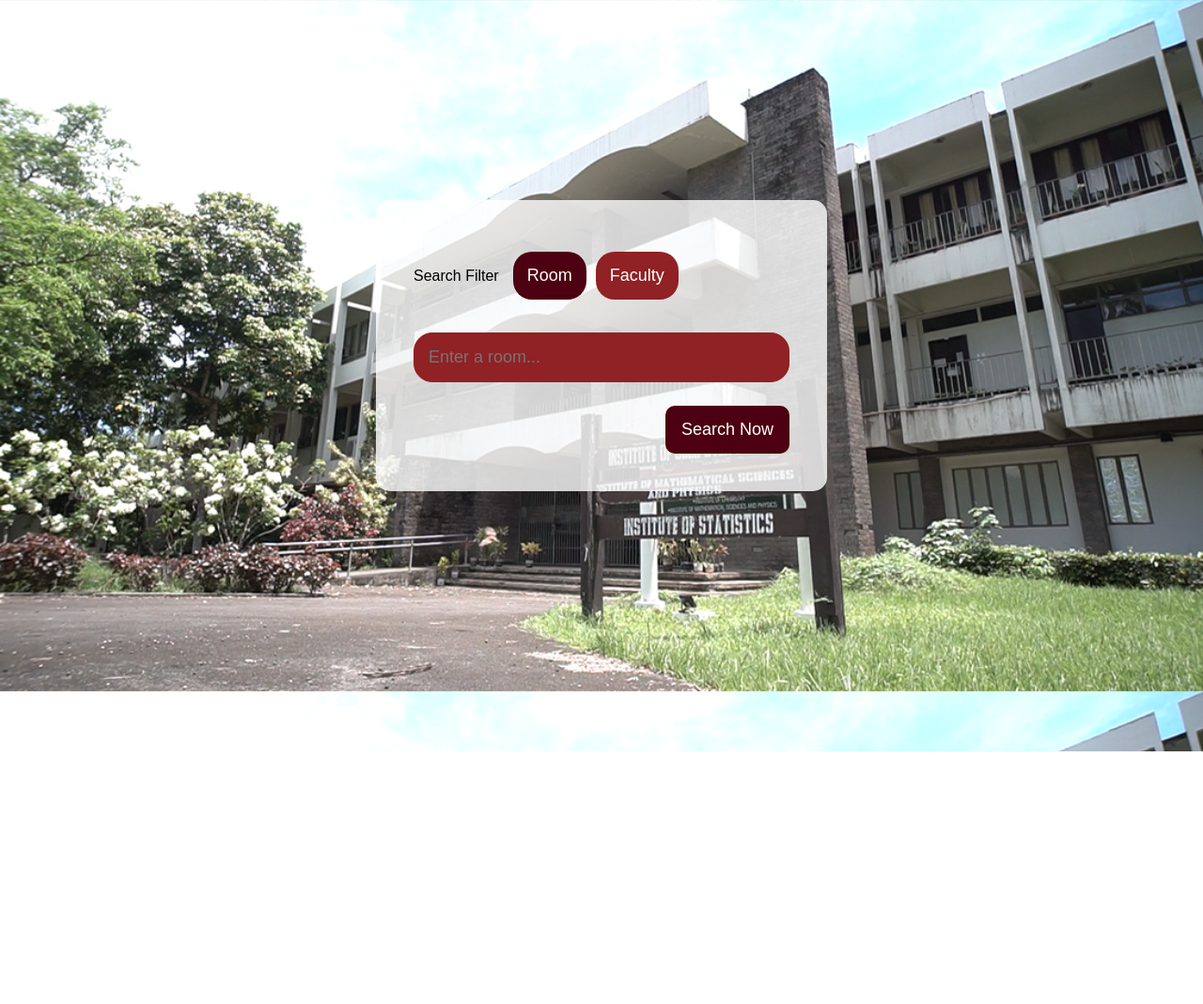
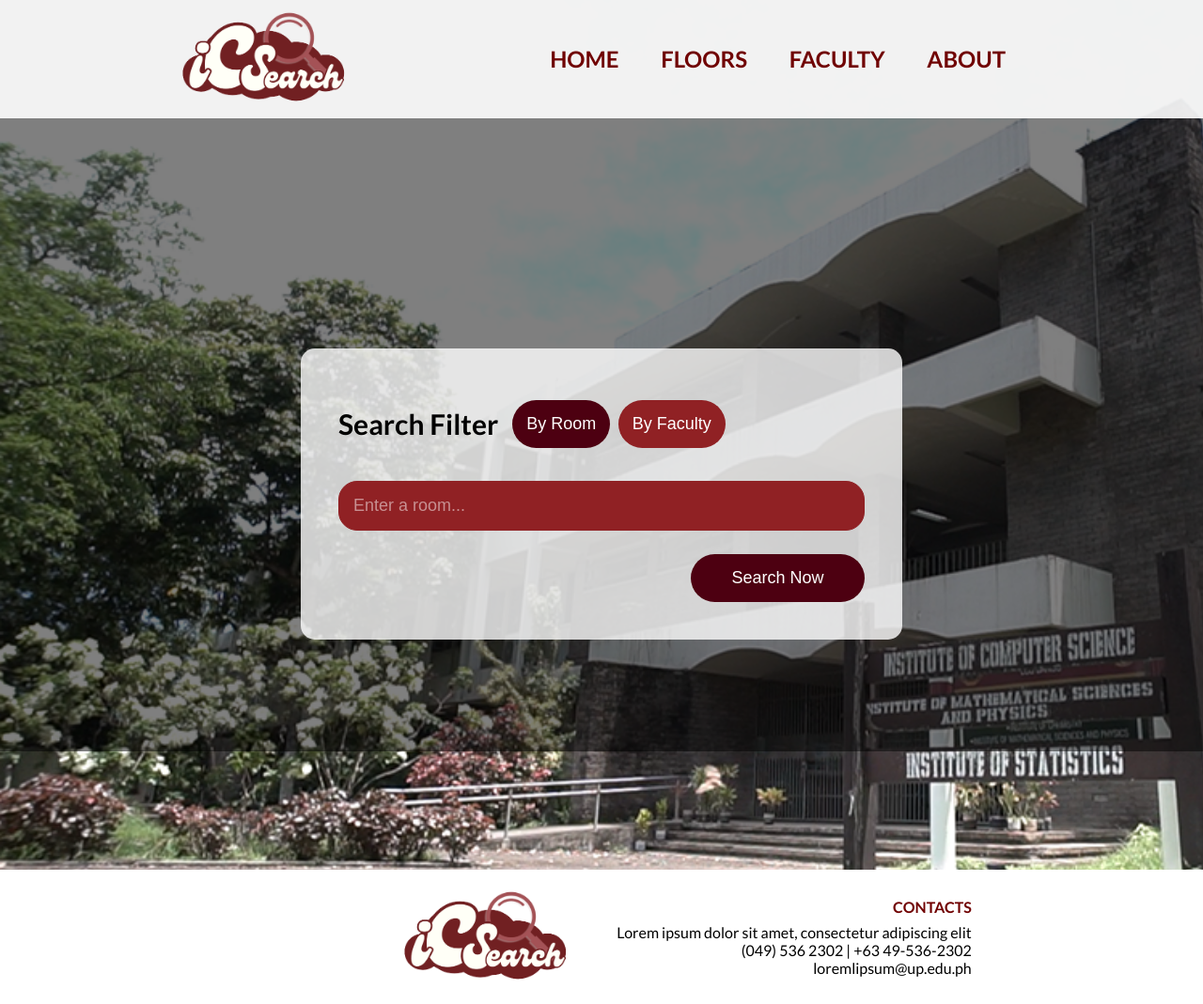
Before and after one commit to sigmund-baybay/ICSearch, a plain HTML site: page index.html in a window 1280 px wide. Shown: the whole page at 94% size. Before the commit the page ends 800 px from the top, so only its background shows below. Drawn offline with Linux system fonts and the light colour scheme.

Commit message:
chore: finalized homepage and search feature

```diff
--- a/css/floors.css
+++ b/css/floors.css
@@ -96,7 +96,6 @@ header nav {
 /* MAIN CONTENTS */
 
 .container {
-    width: 80%;
     margin: 20px auto;
     padding: 30px;
     background-color: rgba(255, 255, 255, 0.8);
--- a/css/homepage.css
+++ b/css/homepage.css
@@ -1,21 +1,83 @@
+* {
+  margin: 0;
+  padding: 0;
+  box-sizing: border-box;
+}
+
 body {
-  font-family: Arial, Helvetica, sans-serif;
+  display: flex;
+  flex-direction: column;
+  font-family: 'Lato', sans-serif;
   background-image: url("../src/img/PHYSCI.png");
   background-size: cover;
 }
 
-.center {
+body::before {
+  content: '';
+  position: fixed;
+  top: 0;
+  left: 0;
+  right: 0;
+  bottom: 0;
+  background: rgba(0, 0, 0, 0.5);
+  z-index: -1;
+}
+
+/* HEADER */
+
+.logo-img {
+  width: 180px;
+  height: auto;
+}
+
+header {
+  background-color: rgba(255, 255, 255, 0.9);
+  display: flex;
+  justify-content: flex-start;
+  align-items: center;
+  padding: 10px 10px;
+  font-size: 24px;
+}
+
+header nav a {
+  margin: 0 20px;
+  text-decoration: none;
+  font-weight: bold;
+  color: #700000;
+  transition: color 0.4s ease, text-decoration 0.4s ease;
+}
+
+header nav a:hover {
+  color: #d32f2f;
+  text-decoration: underline;
+}
+
+.logo {
+  margin-right: auto;
+  margin-left: 180px;
+}
+
+header nav {
+  margin-left: auto;
+  margin-right: 180px;
+}
+
+/* MAIN */
+
+.container {
   display: flex;
   justify-content: center;
   align-items: center;
-  height: 90vh;
+  flex-direction: column;
+  flex: 1;
+  min-height: 100vh;
 }
 
 .search-container {
   background-color: rgba(255, 255, 255, 0.8);
   border-radius: 15px;
   padding: 40px;
-  width: 400px;
+  width: 50%;
 }
 
 .search-button-container {
@@ -24,18 +86,19 @@ body {
   margin-bottom: 20px;
 }
 
+.search-button-container span {
+  font-size: 30px;
+  font-weight: bolder;
+}
+
 .search-button {
   padding: 15px;
   color: white;
   border: none;
-  border-radius: 20px;
+  border-radius: 30px;
   cursor: pointer;
   font-size: 18px;
   margin-right: 5px;
-}
-
-.search-button span {
-  text-decoration: dashed;
 }
 
 .search-button button {
@@ -55,6 +118,13 @@ body {
   border-radius: 20px;
   font-size: 18px;
   box-sizing: border-box;
+  color: white;
+}
+
+.search-bar::placeholder{
+  color: white;
+  opacity: .5;
+
 }
 
 .submit-button-container {
@@ -68,8 +138,37 @@ body {
   background-color: #4d0011;
   color: white;
   border: none;
-  border-radius: 10px;
+  border-radius: 30px;
   cursor: pointer;
   font-size: 18px;
+}
 
+/* FOOTER */
+
+footer {
+  background-color: white;
+  display: flex;
+  align-items: center;
+  justify-content: center;
+  padding: 20px 20px;
 }
+
+footer .logo {
+  margin-right: 50px;
+}
+
+footer p {
+  text-align: right;
+  margin: 0;
+}
+
+.contact-title {
+  color: #700000;
+  font-weight: bold;
+}
+
+.contact-info {
+  color: black;
+  margin-top: 8px;
+  display: block;
+}
--- a/index.html
+++ b/index.html
@@ -3,18 +3,30 @@
 <head>
     <title>ICSearch</title>
     <link rel="stylesheet" type="text/css" href="css/homepage.css">
-    <script src="js/app.js"></script>
-
+    <link rel="preconnect" href="https://fonts.googleapis.com">
+    <link rel="preconnect" href="https://fonts.gstatic.com" crossorigin>
+    <link href="https://fonts.googleapis.com/css2?family=Lato:ital,wght@0,100;0,300;0,400;0,700;0,900;1,100;1,300;1,400;1,700;1,900&display=swap" rel="stylesheet">
 </head>
 <body>
-    <div class="center">
+    <header>
+        <div class="logo">
+            <img src="src/img/logo.png" alt="Logo" class="logo-img">
+        </div>
+        <nav>
+            <a href="#">HOME</a>
+            <a href="#">FLOORS</a>
+            <a href="#">FACULTY</a>
+            <a href="#">ABOUT</a>
+        </nav>
+    </header>
+
+    <div class="container">
         <div class="search-container">
             <div class="search-button-container">
                 <span>Search Filter</span>
-                <div class = "search-button">
-                    <button type="button" class="search-button active" id="room-button" onclick="setSearchType('Room')">Room</button>
-                    <button type="button" class="search-button" id="faculty-button" onclick="setSearchType('Faculty')">Faculty</button>
-
+                <div class="search-button">
+                    <button type="button" class="search-button active" id="room-button" onclick="setSearchType('Room')">By Room</button>
+                    <button type="button" class="search-button" id="faculty-button" onclick="setSearchType('Faculty')">By Faculty</button>
                 </div>
             </div>
 
@@ -24,9 +36,22 @@
                 <div class="submit-button-container">
                     <button type="submit" class="submit-button">Search Now</button>
                 </div>
+            </form>
+        </div>
+    </div>
 
-            </form>
-    </div>
+    <footer>
+        <div class="logo">
+            <img src="src/img/logo.png" alt="Logo" class="logo-img">
+        </div>
+        <p>
+            <span class="contact-title">CONTACTS</span><br>
+            <span class="contact-info">Lorem ipsum dolor sit amet, consectetur adipiscing elit<br>
+            (049) 536 2302 | +63 49-536-2302<br>
+            loremlipsum@up.edu.ph</span>
+        </p>
+    </footer>
+
     <script src="js/app.js"></script>
 </body>
 </html>
--- a/js/app.js
+++ b/js/app.js
@@ -20,17 +20,17 @@ function setSearchType(type) {
 function handleSearch(event) {
     event.preventDefault();
 
-    const searchValue = document.getElementById('search-bar').value;
+    // Get the search value, trim whitespace, and remove spaces
+    const searchValue = document.getElementById('search-bar').value.trim().replace(/\s+/g, "").toLowerCase();
 
-    if (searchValue.trim() === '') {
+    if (searchValue === '') {
         alert('Please add an input.');
         return;
     }
 
     if (currentSearchType === 'Room') {
-        window.location.href = "pages/rooms/"+ encodeURIComponent(searchValue);
+        window.location.href = `pages/rooms/${searchValue}.html`;
     } else if (currentSearchType === 'Faculty') {
-
-        window.location.href = "pages/profs/"+ encodeURIComponent(searchValue);
+        window.location.href = `pages/profs/${searchValue}.html`;
     }
 }
```
Also changed, not shown: js/2floor.js (deleted, +0 -27 lines), js/icsmh.js (added, +27 -0 lines), pages/about.html (deleted, +0 -32 lines), pages/rooms/icsmh.html (renamed from pages/2floor/2floor.html, +2 -2 lines), 1 other file.
